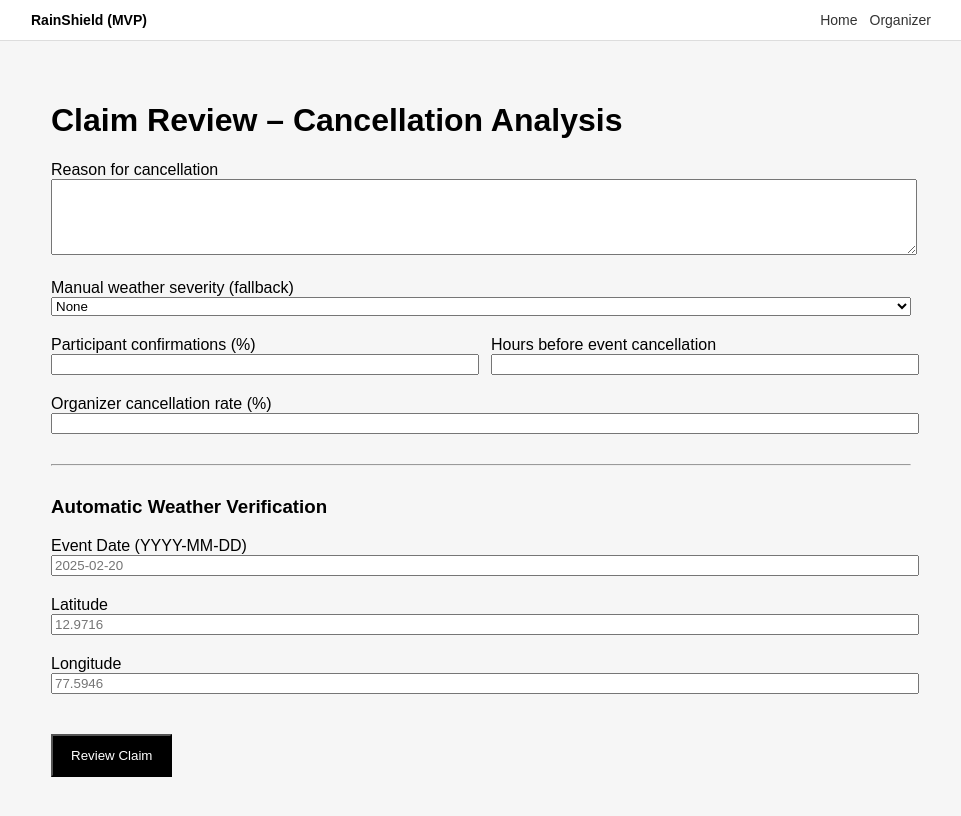
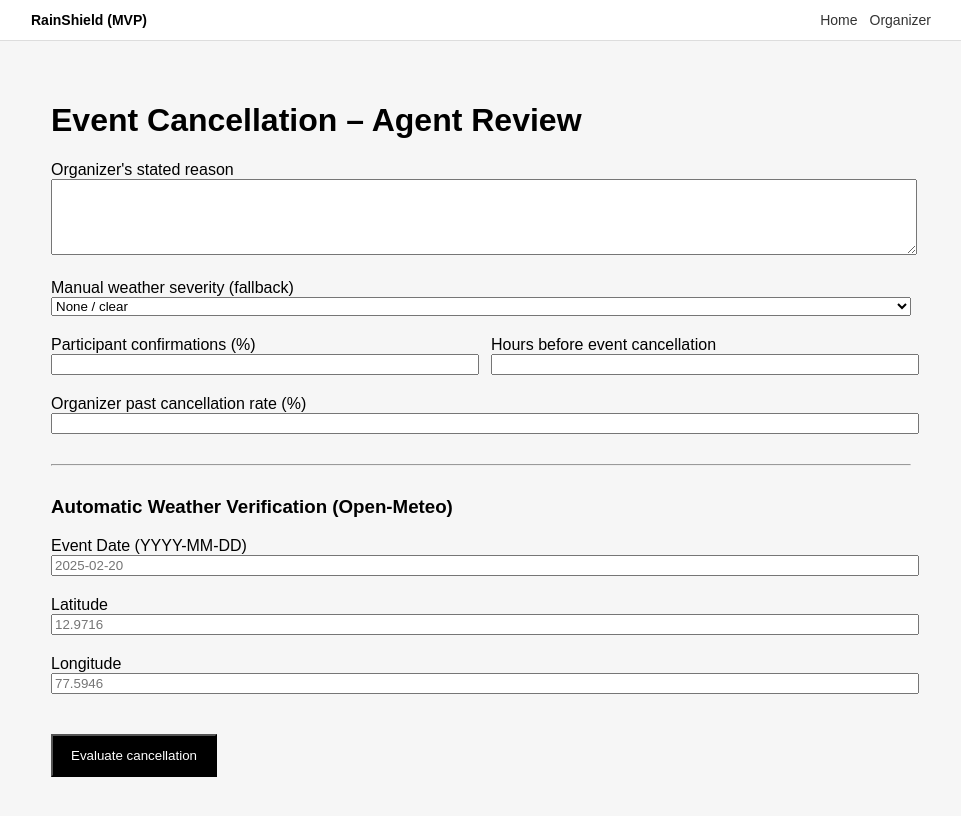
Before and after one commit to pszafo/event_shield_v1, a Next.js app: page /admin/agent-review in a window 1280 px wide. Shown: the whole page, without its empty margins (159-1120 px from the left). Built offline with nearby package versions, Linux system fonts and the light colour scheme.

Commit message:
Update page.tsx

```diff
--- a/app/admin/agent-review/page.tsx
+++ b/app/admin/agent-review/page.tsx
@@ -1,4 +1,4 @@
-export const dynamic = "force-dynamic";
+// app/admin/agent-review/page.tsx
 
 import { evaluateCancellation } from "../../../lib/cancellationEvaluator";
 import type { WeatherSeverity } from "../../../lib/cancellationEvaluator";
@@ -9,86 +9,71 @@ function asString(v: any): string {
   return Array.isArray(v) ? v[0] : v || "";
 }
 
-type ClaimQuery = {
-  reason?: string
-  eventDate?: string
-  lat?: string
-  lon?: string
-  yesRatio?: string
-  hoursBefore?: string
-  orgRate?: string
-};
-
-export default async function ClaimReviewPage({
-  searchParams = {} as ClaimQuery,
-})
-
-
- {
+export default async function AgentReviewPage({ searchParams = {} }) {
   const reason = asString(searchParams.reason);
   const manualWeather = (asString(searchParams.weather) || "none") as WeatherSeverity;
   const yesRatioStr = asString(searchParams.yesRatio);
   const hoursBeforeStr = asString(searchParams.hoursBefore);
   const orgRateStr = asString(searchParams.orgRate);
 
-  const eventDate = asString(searchParams.eventDate);
-  const latStr = asString(searchParams.lat);
-  const lonStr = asString(searchParams.lon);
+  const eventDate = asString(searchParams.eventDate);  // <-- NEW
+  const latStr = asString(searchParams.lat);           // <-- NEW
+  const lonStr = asString(searchParams.lon);           // <-- NEW
 
-  const hasInput =
-    reason || yesRatioStr || hoursBeforeStr || orgRateStr || eventDate || latStr || lonStr;
+  const hasInput = reason || yesRatioStr || hoursBeforeStr || orgRateStr || eventDate || latStr || lonStr;
 
-  let weatherUsed: WeatherSeverity = manualWeather;
+  let weatherUsedForEval: WeatherSeverity = manualWeather;
   let weatherEvidence: string | null = null;
   let result = null;
   let aiSummary: string | null = null;
 
   if (hasInput) {
     const yesRatio = Math.min(1, Math.max(0, parseFloat(yesRatioStr) / 100 || 0));
-    const hoursBefore = parseFloat(hoursBeforeStr || "0");
+    const hoursBefore = Number(hoursBeforeStr || 0);
     const orgRate = Math.min(1, Math.max(0, parseFloat(orgRateStr) / 100 || 0));
 
-    // ---- WEATHER AUTO CHECK ----
+    // 🔥 USE OPEN-METEO IF DATE + LAT + LON EXIST
     if (eventDate && latStr && lonStr) {
       const lat = parseFloat(latStr);
       const lon = parseFloat(lonStr);
+
       if (!isNaN(lat) && !isNaN(lon)) {
         try {
           const inferred = await inferWeatherFromOpenMeteo(lat, lon, eventDate);
           if (inferred) {
-            weatherUsed = inferred.severity;
+            weatherUsedForEval = inferred.severity;
             weatherEvidence = inferred.explanation;
           } else {
-            weatherEvidence = "Weather data unavailable.";
+            weatherEvidence = "Could not fetch weather data from Open-Meteo.";
           }
-        } catch (err) {
-          weatherEvidence = "Open-Meteo API error; using manual weather severity.";
+        } catch (e) {
+          weatherEvidence = "Open-Meteo request failed — using manual weather severity.";
         }
       }
     }
 
-    // ---- RULE ENGINE ----
+    // 🧮 Rule engine evaluation
     result = evaluateCancellation({
       reason,
-      weatherSeverity: weatherUsed,
+      weatherSeverity: weatherUsedForEval,
       participantYesRatio: yesRatio,
       hoursBeforeEvent: hoursBefore,
       organizerCancellationRate: orgRate,
     });
 
-    // ---- AI LAYER ----
+    // 🤖 AI summary (optional)
     if (process.env.OPENAI_API_KEY) {
       try {
         const client = new OpenAI({ apiKey: process.env.OPENAI_API_KEY });
         const completion = await client.chat.completions.create({
           model: "gpt-4.1-mini",
           messages: [
-            { role: "system", content: "Insurance claims analyst assistant." },
+            { role: "system", content: "Insurance analyst assistant." },
             {
               role: "user",
               content: `
-Claim reason: ${reason}
-Weather severity used: ${weatherUsed}
+Reason: ${reason}
+Weather used: ${weatherUsedForEval}
 Weather evidence: ${weatherEvidence}
 Score: ${result.reliabilityScore}
 Decision: ${result.decision}
@@ -97,33 +82,33 @@ Explain in 3 sentences.`,
           ],
         });
         aiSummary = completion.choices[0]?.message?.content || null;
-      } catch {
-        aiSummary = "AI failed or key missing.";
+      } catch (err) {
+        aiSummary = "AI failed (invalid key or quota).";
       }
     }
   }
 
   return (
     <div style={{ padding: "20px" }}>
-      <h1>Claim Review – Cancellation Analysis</h1>
+      <h1>Event Cancellation – Agent Review</h1>
 
-      <form method="GET" action="/admin/claim-review" style={{ marginTop: "20px" }}>
+      {/* FORM */}
+      <form method="GET" action="/admin/agent-review" style={{ marginTop: "20px" }}>
 
-        <label>Reason for cancellation</label>
-        <textarea
-          name="reason"
-          defaultValue={reason}
-          style={{ width: "100%", height: "70px", marginBottom: "20px" }}
-        />
+        {/* Reason */}
+        <label>Organizer's stated reason</label>
+        <textarea name="reason" defaultValue={reason} style={{ width: "100%", height: "70px", marginBottom: "20px" }} />
 
+        {/* Manual weather severity */}
         <label>Manual weather severity (fallback)</label>
         <select name="weather" defaultValue={manualWeather} style={{ width: "100%", marginBottom: "20px" }}>
-          <option value="none">None</option>
+          <option value="none">None / clear</option>
           <option value="light">Light rain</option>
           <option value="heavy">Heavy rain</option>
           <option value="storm">Storm</option>
         </select>
 
+        {/* PARTICIPANT + HOURS */}
         <div style={{ display: "flex", gap: "20px" }}>
           <div style={{ flex: 1 }}>
             <label>Participant confirmations (%)</label>
@@ -135,14 +120,16 @@ Explain in 3 sentences.`,
           </div>
         </div>
 
+        {/* ORG RATE */}
         <div style={{ marginTop: "20px" }}>
-          <label>Organizer cancellation rate (%)</label>
+          <label>Organizer past cancellation rate (%)</label>
           <input name="orgRate" type="number" defaultValue={orgRateStr} style={{ width: "100%" }} />
         </div>
 
         <hr style={{ margin: "30px 0" }} />
 
-        <h3>Automatic Weather Verification</h3>
+        {/* 🔥 WEATHER AUTO CHECK SECTION */}
+        <h3>Automatic Weather Verification (Open-Meteo)</h3>
 
         <label>Event Date (YYYY-MM-DD)</label>
         <input name="eventDate" type="text" placeholder="2025-02-20" defaultValue={eventDate} style={{ width: "100%", marginBottom: "20px" }} />
@@ -153,15 +140,18 @@ Explain in 3 sentences.`,
         <label>Longitude</label>
         <input name="lon" type="text" placeholder="77.5946" defaultValue={lonStr} style={{ width: "100%", marginBottom: "20px" }} />
 
-        <button type="submit" style={{ padding: "12px 18px", background: "black", color: "white", marginTop: "20px" }}>
-          Review Claim
+        <button type="submit" style={{ marginTop: "20px", padding: "12px 18px", background: "black", color: "white" }}>
+          Evaluate cancellation
         </button>
+
       </form>
 
-      {result && (
+      {/* RESULTS */}
+      {result ? (
         <div style={{ marginTop: "40px" }}>
           <h2>Risk Assessment</h2>
-          <p><strong>Score:</strong> {result.reliabilityScore}</p>
+
+          <p><strong>Reliability score:</strong> {result.reliabilityScore}</p>
           <p><strong>Decision:</strong> {result.decision}</p>
 
           {weatherEvidence && (
@@ -171,10 +161,10 @@ Explain in 3 sentences.`,
             </>
           )}
 
-          <h3>AI Summary</h3>
-          <p>{aiSummary || "AI not available"}</p>
+          <h3>AI Opinion</h3>
+          <p>{aiSummary || "No AI evaluation."}</p>
         </div>
-      )}
+      ) : null}
     </div>
   );
 }
```
